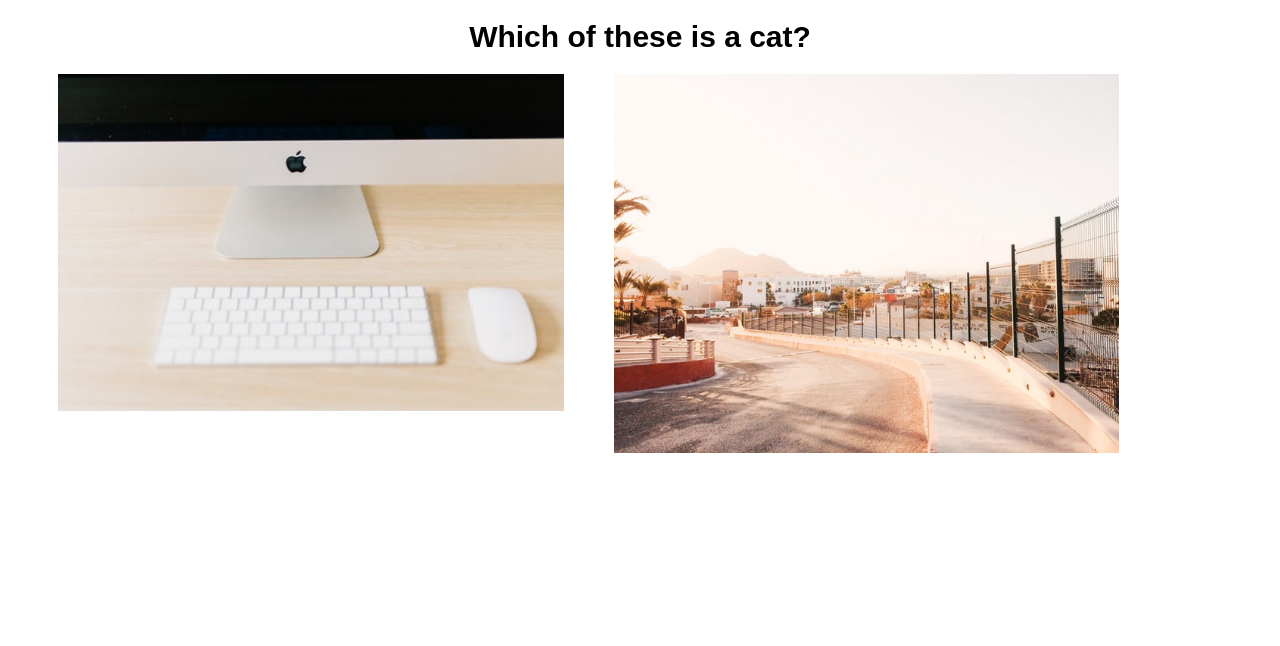
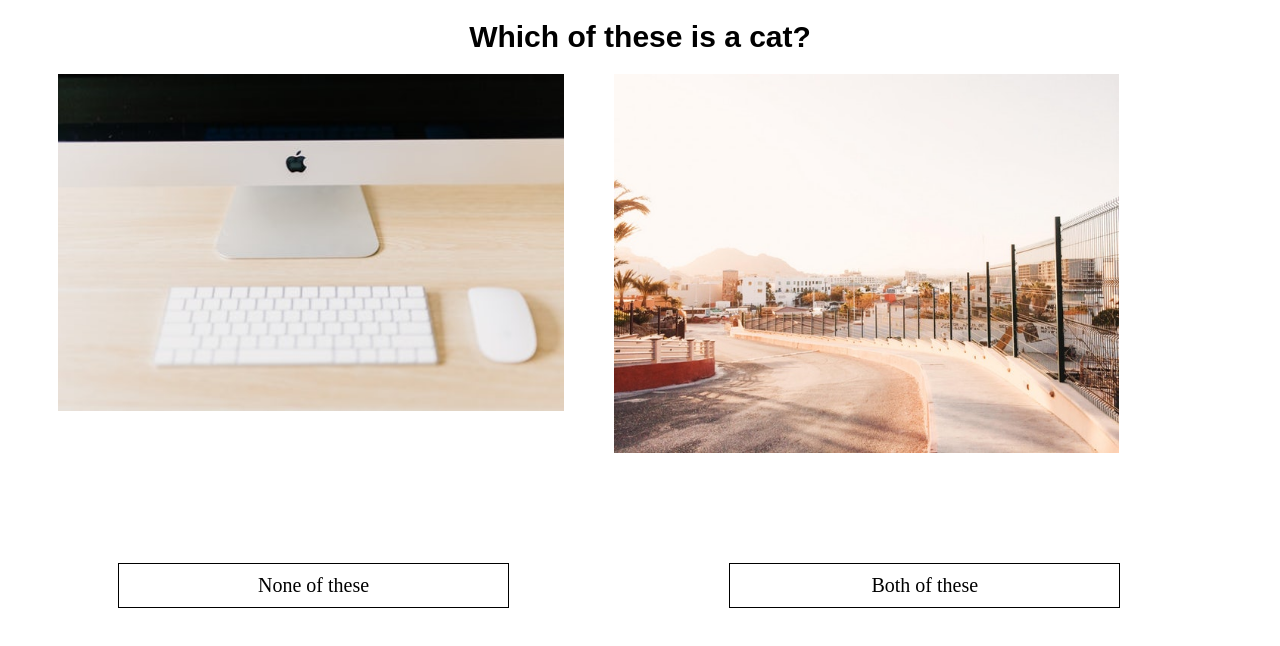
Before and after one commit to roheat/indorse-cats, a React (Create React App) app: page / in a window 1280 px wide. Shown: the top 646 px of the page. Built offline with nearby package versions, Linux system fonts and the light colour scheme.

Commit message:
Code cleanup and updated styles

```diff
--- a/src/components/DisplayImages.js
+++ b/src/components/DisplayImages.js
@@ -70,6 +70,16 @@ class DisplayImages extends React.Component {
 		})
 	}
 
+	handleBoth = (i, j) => {
+		let newDetails = this.state.details;
+		newDetails[i - 1].count = newDetails[i - 1].count + 1;
+		newDetails[j - 1].count = newDetails[j - 1].count + 1;
+
+		this.setState({ details: newDetails }, () => {
+			this.generateRandomImages();
+		});
+	}
+
 	render() {
 		const { image1, image2, details } = this.state;
 		return (
@@ -82,6 +92,14 @@ class DisplayImages extends React.Component {
 						</div>
 						<div className="image" onClick={() => this.handleClick(image2)}>
 							<img src={`/images/${image2}.jpg`} alt="random_image" />
+						</div>
+						<div className="button_wrapper">
+							<div className="button" onClick={() => this.generateRandomImages()}>
+								None of these
+							</div>
+							<div className="button" onClick={() => this.handleBoth(image1, image2)}>
+								Both of these
+							</div>
 						</div>
 					</div>
 					:
--- a/src/styles/app.css
+++ b/src/styles/app.css
@@ -25,6 +25,26 @@ h1, h2, h3 {
     cursor: pointer;
 }
 
+.button_wrapper {
+	display: inline-block;
+	width: 100%;
+	margin-top: 100px;
+}
+
+.button {
+	width: 30%;
+	float: left;
+	margin: 10px 110px;
+	border: 1px solid black;
+	cursor: pointer;
+	font-size: 20px;
+	padding: 10px 5px;
+}
+
+.button:hover {
+    background-color: #e2e2e2;
+}
+
 .highest_rated {
 	display: inline-block;
 }
```
